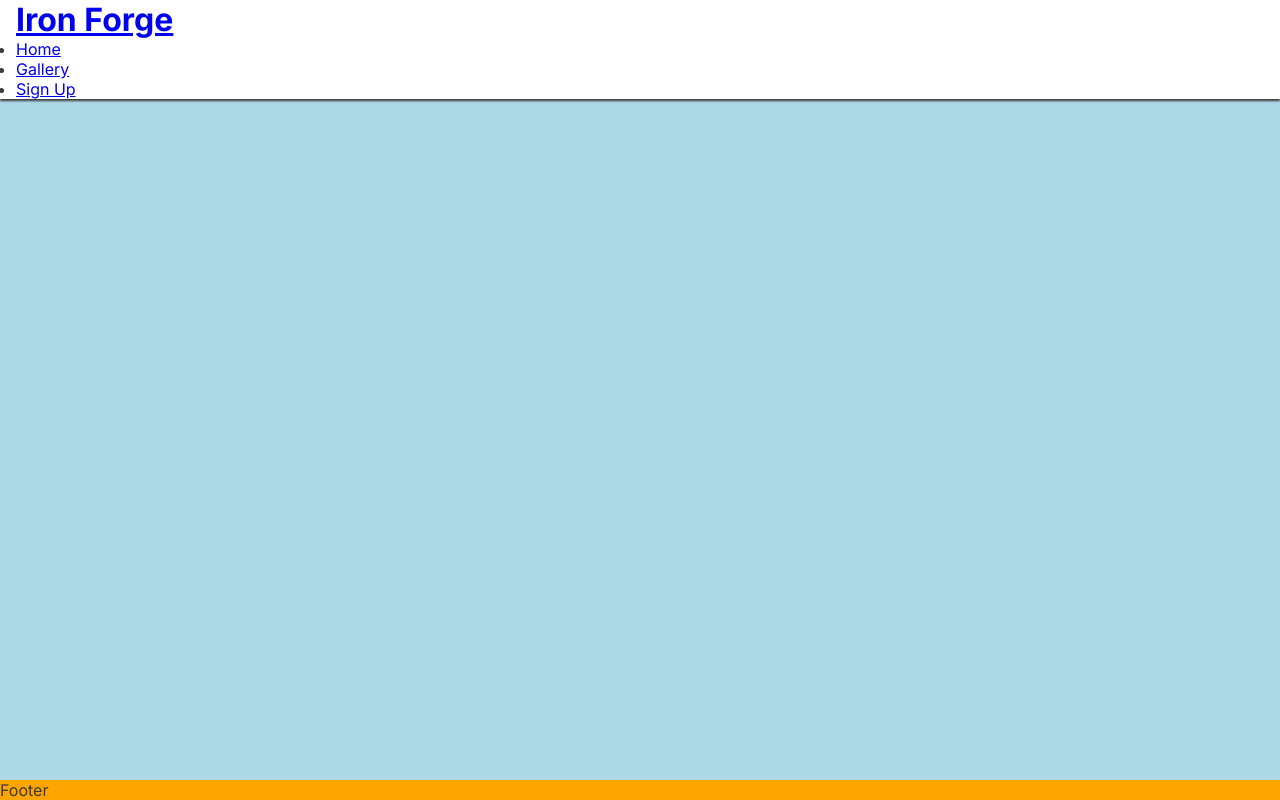
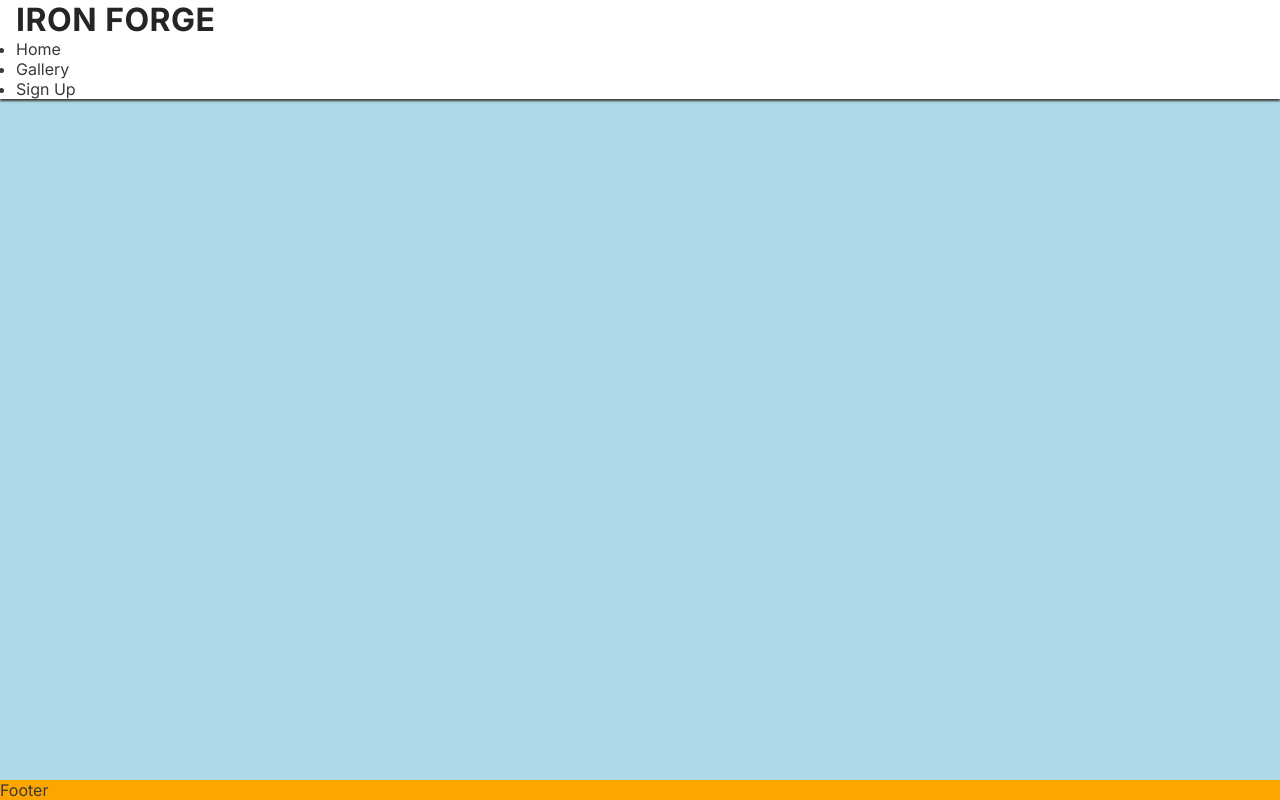
Before and after one commit to picker770/iron-forge, a plain HTML site: page index.html in a window 1280 px wide. Drawn offline with Linux system fonts and the light colour scheme; a web font is replaced by a local one.

Commit message:
style logo and remove underline links

```diff
--- a/assets/css/style.css
+++ b/assets/css/style.css
@@ -42,8 +42,17 @@ header {
     box-shadow: 0 2px 2px #3a3a3a;
 }
 
+/* Styling the logo */
+header a {
+    text-decoration: none;
+    color: inherit;
+}
+
 h1 {
     font-family: var(--primary-font);
+    text-transform: uppercase;
+    letter-spacing: 0.5px;
+    color: #252525; /*Dark gray*/
 }
 
 /* Main */
```
